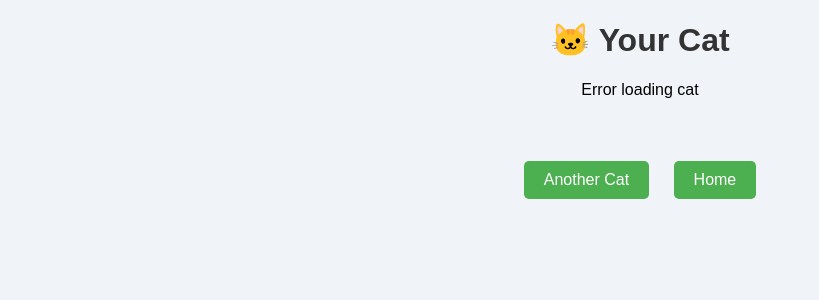
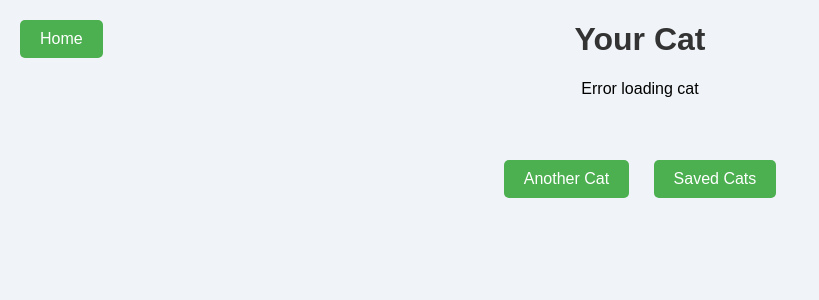
Before and after one commit to GracexGaffneyyyy/FlaskProject15, a Flask app: template templates/cat.html in a window 1280 px wide. Shown: the top 300 px of the page, without its empty margins (0-819 px from the left). Run offline with Flask 3, Linux system fonts and the light colour scheme; the template is opened without the code that fills it, so the values that code supplies are empty.

Commit message:
adding another cat page

```diff
--- a/app.py
+++ b/app.py
@@ -15,7 +15,7 @@ CAT_URL = "https://api.thecatapi.com/v1/images/search"
 @app.route("/")
 def index():
     return render_template("index.html")
-    return jsonify({"message": "Cat API running"})
+
 
 
 @app.route("/cat")
@@ -111,19 +111,12 @@ def api_cat():
 def health():
     return jsonify({"status": "OK"})
 
+@app.route("/saved")
+def saved():
+    return render_template("saved.html")
 
 @app.route("/ready")
 def ready():
-    return jsonify({"status": "ready"}), 200
-
-
-@app.route("/status")
-def status():
-    uptime = round(time.time() - START_TIME, 2)
-
-@app.route("/ready")
-def ready():
-    # Replace with real DB check if needed
     return jsonify({"status": "ready"}), 200
 
 
@@ -140,5 +133,6 @@ def status():
     })
 
 
+
 if __name__ == "__main__":
     app.run(debug=True)
--- a/templates/cat.html
+++ b/templates/cat.html
@@ -3,10 +3,24 @@
 <head>
     <title>Cat</title>
     <link rel="stylesheet" href="{{ url_for('static', filename='style.css') }}">
+
+    <style>
+        /* Top-left home button */
+        .top-left {
+            position: absolute;
+            top: 10px;
+            left: 10px;
+        }
+    </style>
 </head>
 <body>
 
-    <h1>🐱 Your Cat</h1>
+    <!-- Home button (top-left) -->
+    <div class="top-left">
+        <a href="/"><button>Home</button></a>
+    </div>
+
+    <h1>Your Cat</h1>
 
     {% if image_url %}
         <img src="{{ image_url }}" width="400">
@@ -17,7 +31,9 @@
     <br><br>
 
     <a href="/cat"><button>Another Cat</button></a>
-    <a href="/"><button>Home</button></a>
+
+    <!-- New Saved Cats button -->
+    <a href="/saved"><button>Saved Cats</button></a>
 
 </body>
 </html>
```
Also changed, not shown: templates/saved.cat.html (added, +12 -0 lines).
